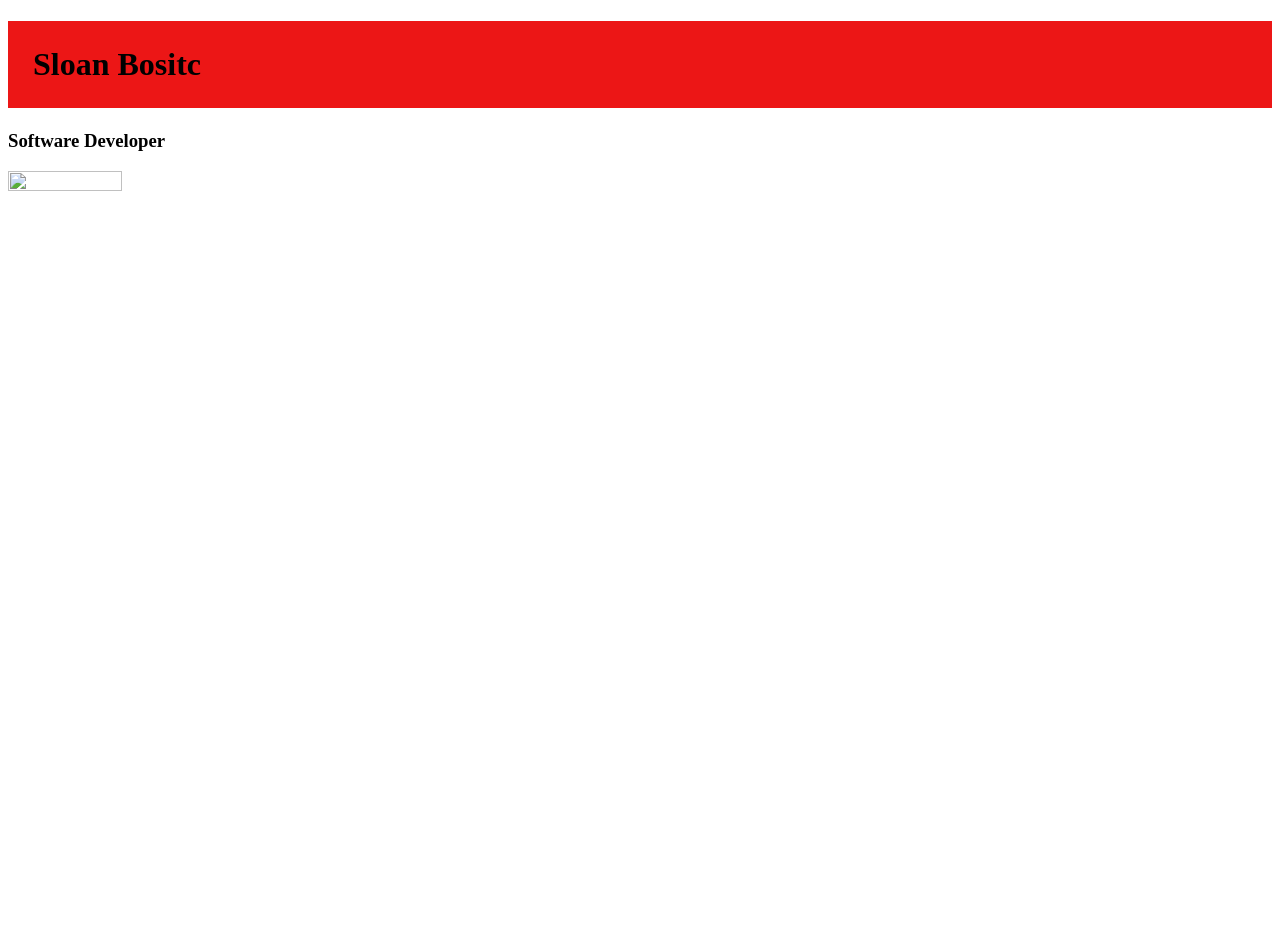
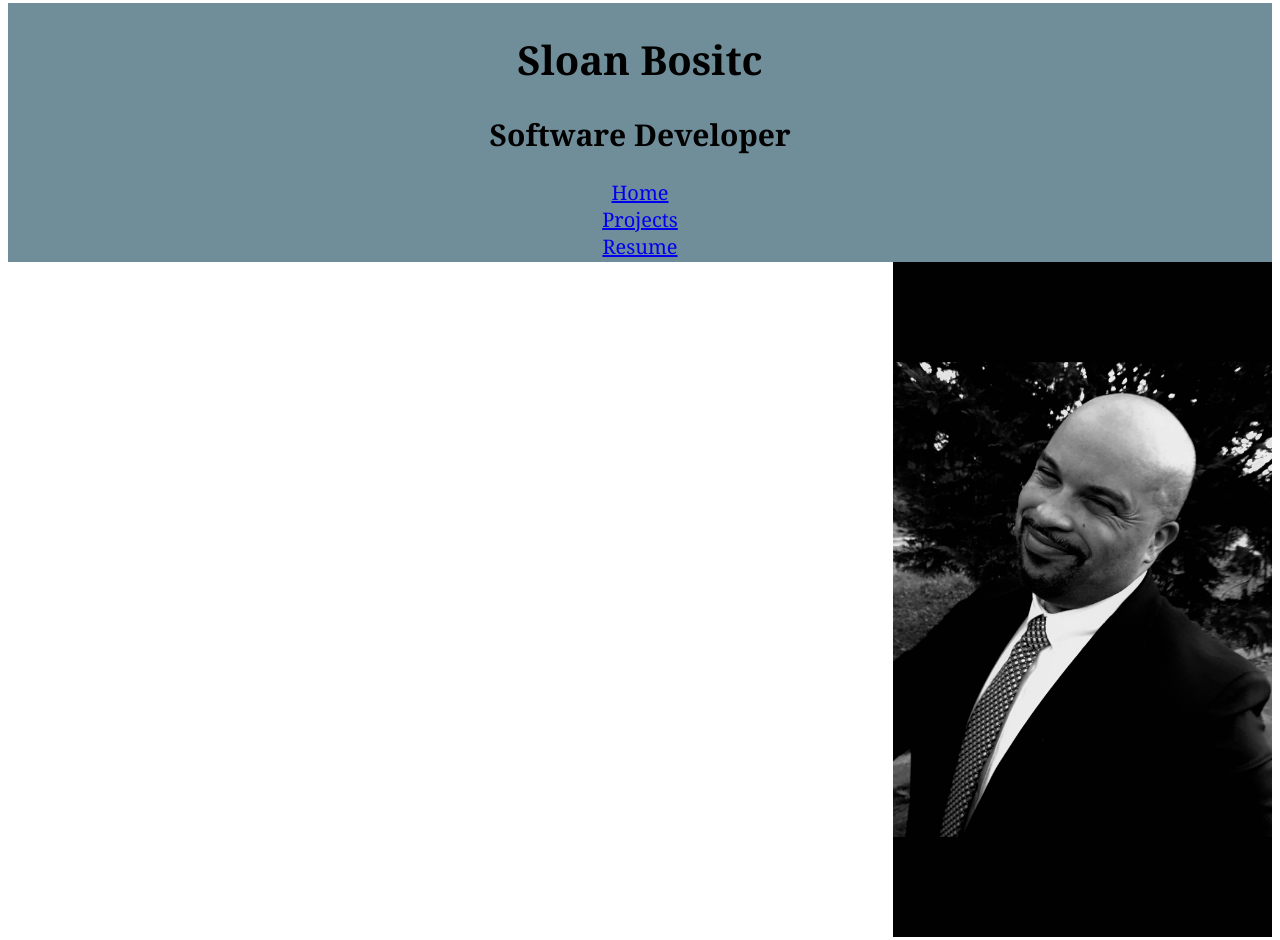
Before and after one commit to momentum-team-3/html-css-portfolio-sbostic21, a plain HTML site: page index.html in a window 1280 px wide. Before the commit the page ends 800 px from the top, so only its background shows below. Drawn offline with Linux system fonts and the light colour scheme.

Commit message:
Title,pic

```diff
--- a/index.html
+++ b/index.html
@@ -7,10 +7,21 @@
     <body>
         <header>
             <h1>Sloan Bositc</h1>
+            <h2>Software Developer</h2>
+            <div class="nav">
+                <div>
+                    <a href="#">Home</a>
+                </div>
+                <div>
+                    <a href="#">Projects</a>
+                </div>
+                <div>
+                    <a href="#">Resume</a>
+                </div>
         </header>
-            <h3>Software Developer</h3>
-            <img src="sloan_pic.jpg">
+
         <main>
+            <img src="sloan-pic.jpg">
             <p>
 
             </p>
--- a/portfoli-style.css
+++ b/portfoli-style.css
@@ -1,11 +1,20 @@
-h1 {
-    background-color: rgb(236, 22, 22);
-    padding: 25px;
+header {
+    font-size: 20px;
+    font-family: Cambria, Cochin, Georgia, Times, 'Times New Roman', serif;
+    background-color: rgba(89, 124, 139, 0.863);
+    padding: 2px;
+    margin-top: -5px;
+    text-align: center;
 }
 
 img {
-
-    position: relative;
+    margin-left: 70%;
+    position: :right;
     height: 30%;
     width: 30%;
 }
+
+.nav {
+    float: inline;
+
+}
```
Also changed, not shown: sloan-pic.jpg (added).
